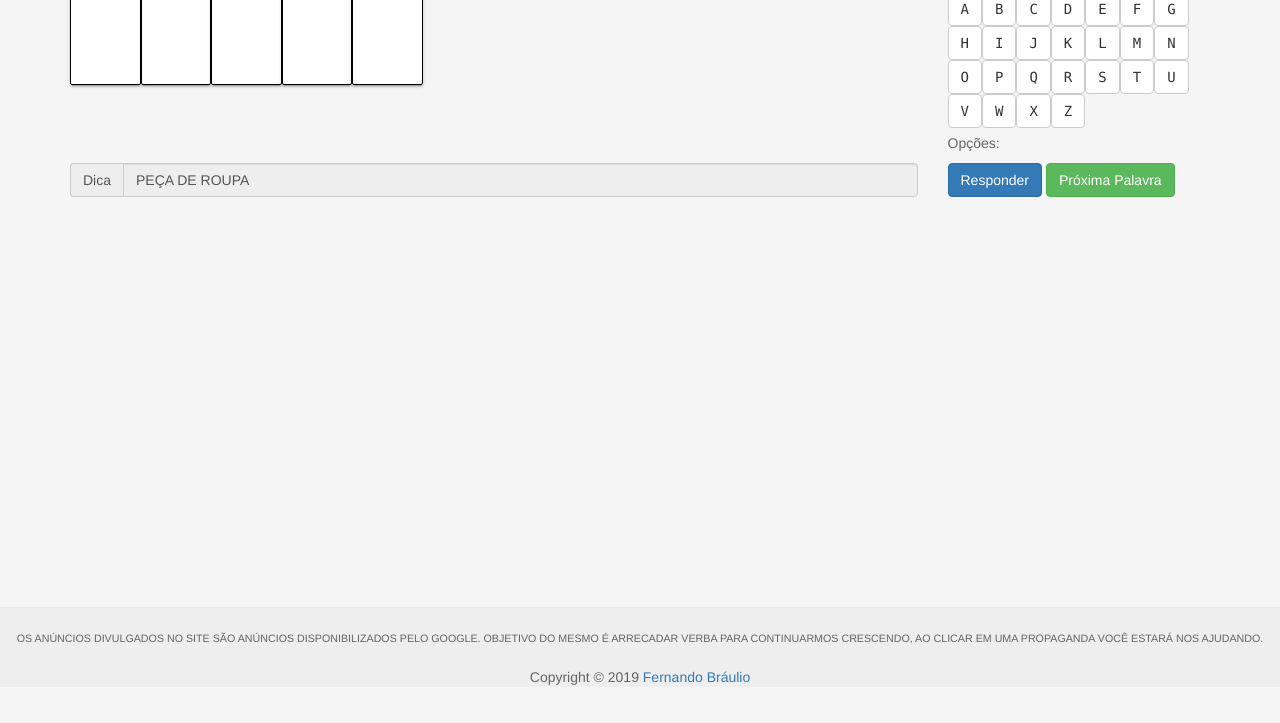
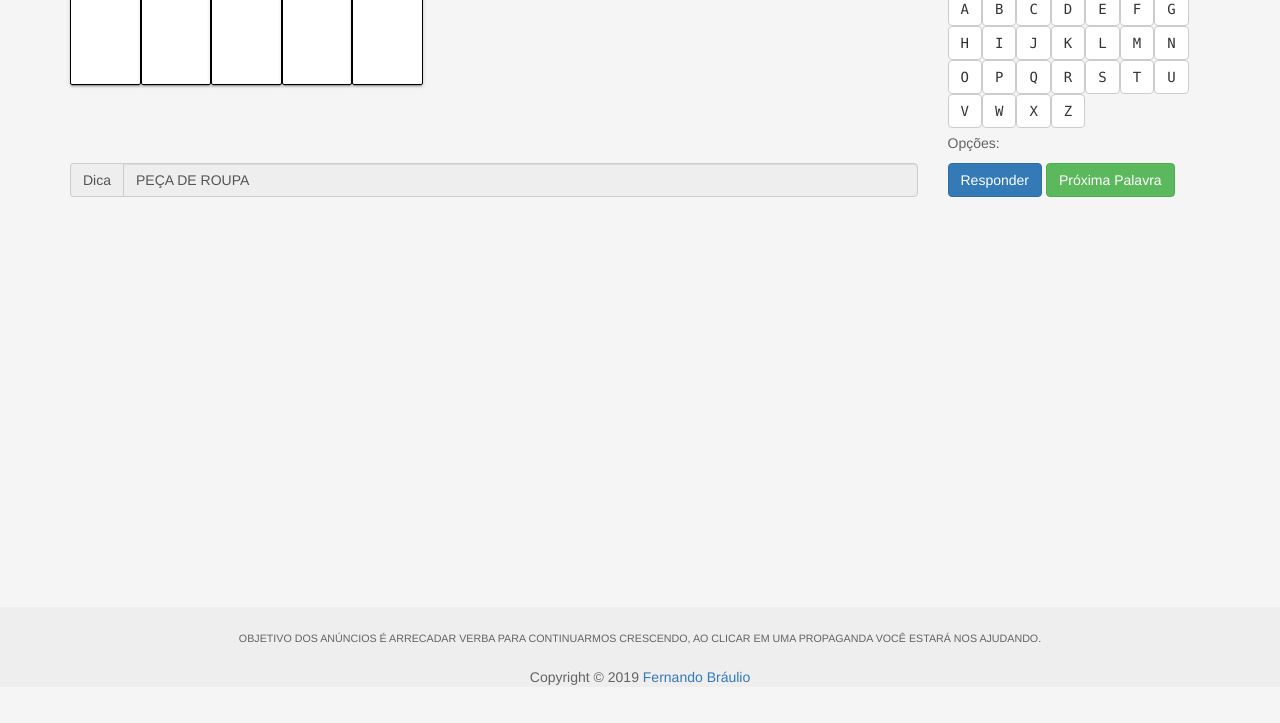
Before and after one commit to Fernando-Braulio/rodaroda.com, a website: page index.html in a window 1280 px wide. Shown: the part 113-836 px from the top of the page. Drawn offline with Linux system fonts and the light colour scheme; no server answers.

Commit message:
Footer
Atualização do footer, alterando a frase.

```diff
--- a/index.html
+++ b/index.html
@@ -170,8 +170,7 @@
 		</div>
 
 		<div class="footer-copyright text-center py-3">
-			<span class="container" style="font-size: 10.7px; padding: 10%;">OS ANÚNCIOS DIVULGADOS NO SITE SÃO ANÚNCIOS DISPONIBILIZADOS PELO GOOGLE.
-				OBJETIVO DO MESMO É ARRECADAR VERBA PARA CONTINUARMOS CRESCENDO, AO CLICAR EM UMA PROPAGANDA VOCÊ ESTARÁ NOS AJUDANDO.</span><br/>
+			<span class="container" style="font-size: 10.7px; padding: 10%;">OBJETIVO DOS ANÚNCIOS É ARRECADAR VERBA PARA CONTINUARMOS CRESCENDO, AO CLICAR EM UMA PROPAGANDA VOCÊ ESTARÁ NOS AJUDANDO.</span><br/>
 			Copyright © 2019
 			<a href="http://fernandobraulio.tk/" target="_blank"> Fernando Bráulio</a>
 		</div>
```
